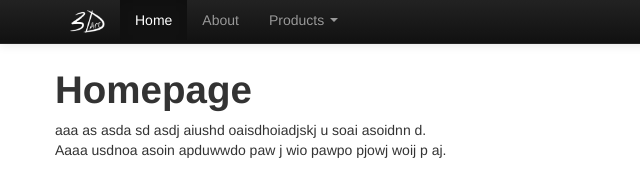
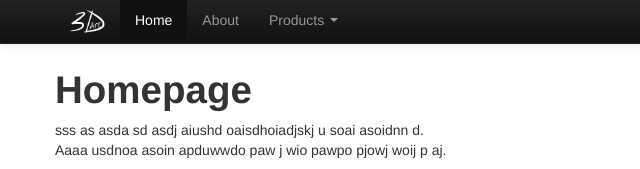
Before and after one commit to alecstheone/3dArt, a plain HTML site: page index.html in a window 1280 px wide. Shown: the top 169 px of the page, 0-640 px from the left. Drawn offline with nearby package versions, Linux system fonts and the light colour scheme.

Commit message:
homepage3

```diff
--- a/index.html
+++ b/index.html
@@ -64,7 +64,7 @@
     <div class="container">
 
 		<h1>Homepage</h1>
-		<p>aaa as  asda sd asdj  aiushd oaisdhoiadjskj u soai asoidnn d.<br> Aaaa usdnoa asoin apduwwdo  paw j wio pawpo pjowj woij p aj.</p>
+		<p>sss as  asda sd asdj  aiushd oaisdhoiadjskj u soai asoidnn d.<br> Aaaa usdnoa asoin apduwwdo  paw j wio pawpo pjowj woij p aj.</p>
 
 		<div class="row">
 			<div class="span12">
```
